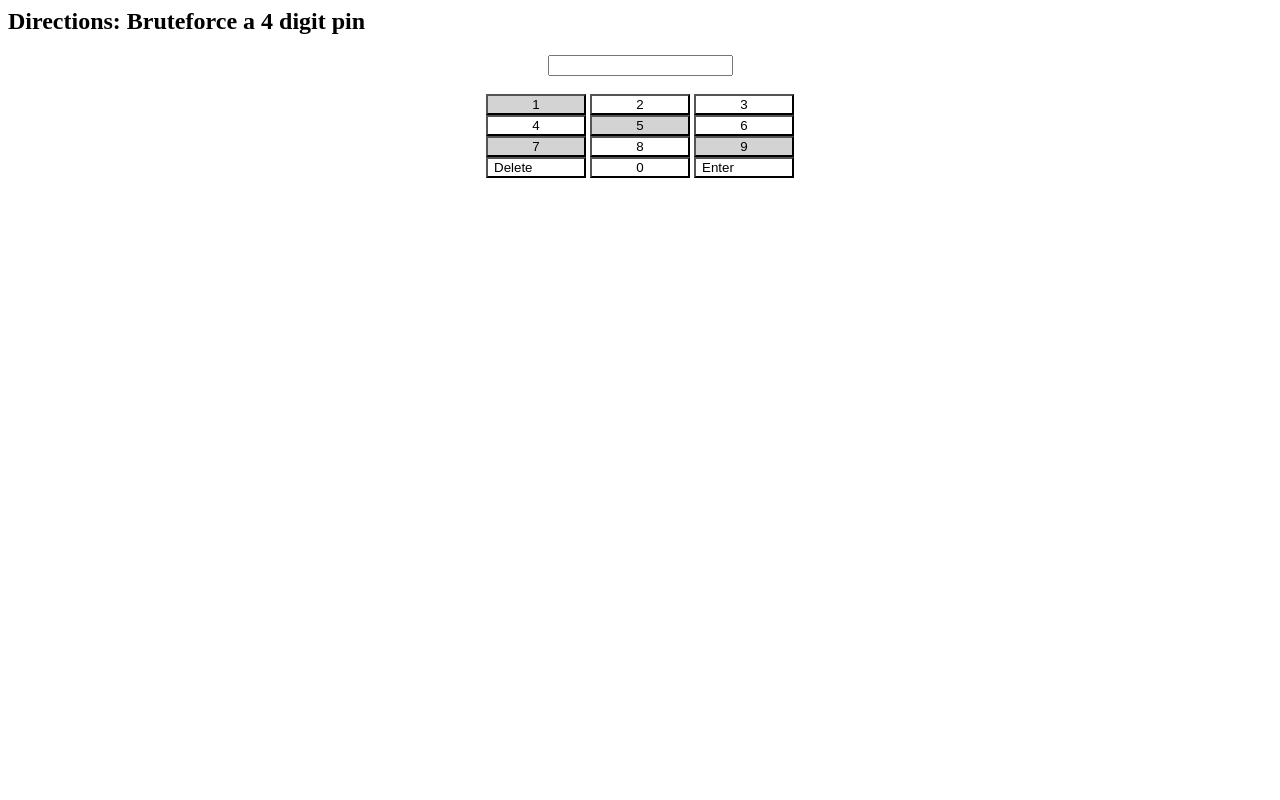
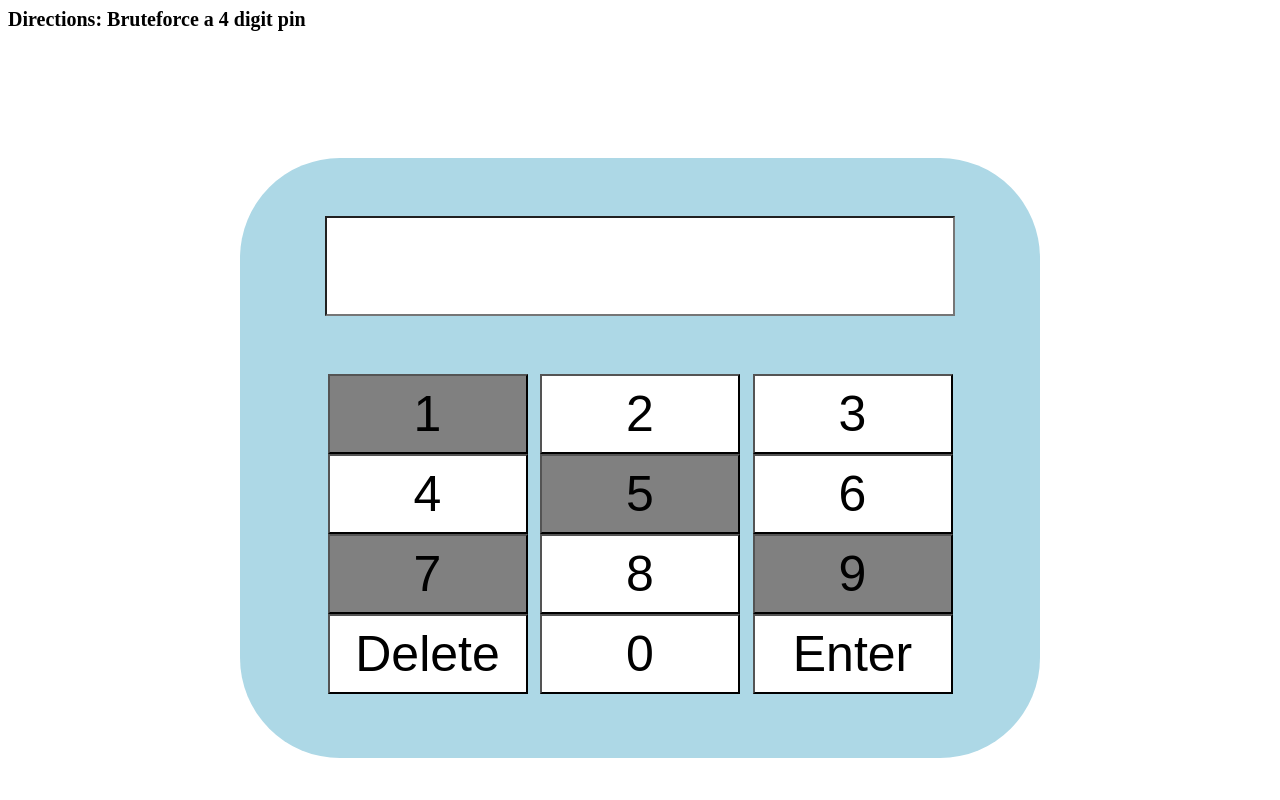
Before and after one commit to tpetersen2018/IoT-Research, a Flask app: page /lock1/ in a window 1280 px wide. Run offline with Flask 2, Linux system fonts and the light colour scheme.

Commit message:
Added styling to the brute force challenge

```diff
--- a/Solenoid_lock/app.py
+++ b/Solenoid_lock/app.py
@@ -59,11 +59,23 @@ def unlock1():
     content = request.json
     print(content)
     if content['pop'] == "9517":
-        print("HERE")
         #unlock_step1()###############################################################
         return "Success", 200
 
     return "Unsuccessful", 404
 
+
+
+#-------------------------------------------------#
+# Objective 2 Coding
+#-------------------------------------------------#
+@app.route('/lock2/')
+def coding():
+    """Coding Lesson"""
+    return render_template('coding.html')
+
+
+
+
 if __name__=='__main__':
-    app.run(debug=True, port=80, host='0.0.0.0')
+    app.run(debug=True, port=8080, host='0.0.0.0')
--- a/Solenoid_lock/templates/keypad.html
+++ b/Solenoid_lock/templates/keypad.html
@@ -3,26 +3,34 @@
 </head>
 
 <style>
-    #btn1{width:100px; text-align:center; background-color:lightgrey;}
-    #btn2{width:100px; text-align:center; background-color:white;}
-    #btn3{width:100px; text-align:center; background-color:white;}
-    #btn4{width:100px; text-align:center; background-color:white;}
-    #btn5{width:100px; text-align:center; background-color:lightgrey;}
-    #btn6{width:100px; text-align:center; background-color:white;}
-    #btn7{width:100px; text-align:center; background-color:lightgrey;}
-    #btn8{width:100px; text-align:center; background-color:white;}
-    #btn9{width:100px; text-align:center; background-color:lightgrey;}
-    #btn0{width:100px; text-align:center; background-color:white;}
-    #btnDel{width:100px; text-align:left; background-color:white;}
-    #btnEnter{width:100px; text-align:left; background-color:white;}
+	#directions{font-size: 20px;}
+	#tbInput{width:630px; height:100px; text-align:center; background-color:white; font-size: 70px;}
+    #btn1{width:200px; height:80px; text-align:center; background-color:grey; font-size: 50px;}
+    #btn2{width:200px; height:80px; text-align:center; background-color:white; font-size: 50px;}
+    #btn3{width:200px; height:80px; text-align:center; background-color:white; font-size: 50px;}
+    #btn4{width:200px; height:80px; text-align:center; background-color:white; font-size: 50px;}
+    #btn5{width:200px; height:80px; text-align:center; background-color:grey; font-size: 50px;}
+    #btn6{width:200px; height:80px; text-align:center; background-color:white; font-size: 50px;}
+    #btn7{width:200px; height:80px; text-align:center; background-color:grey; font-size: 50px;}
+    #btn8{width:200px; height:80px; text-align:center; background-color:white; font-size: 50px;}
+    #btn9{width:200px; height:80px; text-align:center; background-color:grey; font-size: 50px;}
+    #btn0{width:200px; height:80px; text-align:center; background-color:white; font-size: 50px;}
+    #btnDel{width:200px; height:80px; text-align:center; background-color:white; font-size: 50px;}
+    #btnEnter{width:200px; height:80px; text-align:center; background-color:white; font-size: 50px;}
+    #keypad{width:800px; height:600px; background-color:lightblue; border-radius:100px; font-size: 50px;}
+    #response{font-size: 40px;}
 
 </style>
-<h2>
+<h2 id="directions">
     Directions: Bruteforce a 4 digit pin
 </h2>
 
 <body>
     <center>
+    	<p id="response"/>
+    	<br />
+    	<div id="keypad" type="button" readonly>
+    		<br />
         	<input id="tbInput" type="text" maxlength="4"  readonly/>
         	<br /><br />
         	<input id="btn1" value="1" type="button" onclick="input(1);" />
@@ -40,8 +48,7 @@
         	<input id="btnDel" value="Delete" type="button" onclick="del();" />
         	<input id="btn0" value="0" type="button" onclick="input(0);" />
         	<input id="btnEnter" value="Enter" type="button" onclick="enter();" />
-        <br /><br />
-        <p id="response" />
+        <div />
     </center>
 </body>
 
@@ -81,6 +88,9 @@
                 }
             });
         }
+        else{
+        	document.getElementById("response").innerHTML = "Pin is less than 4 digits! Try Again!"
+        }
         del();
     }
 </script>
```
Also changed, not shown: Solenoid_lock/templates/coding.html (added, +11 -0 lines), Solenoid_lock/Plans.txt (deleted), Solenoid_lock/static/images/keypad.jpeg (added). Lines whose indentation alone changed are shown as unchanged.
